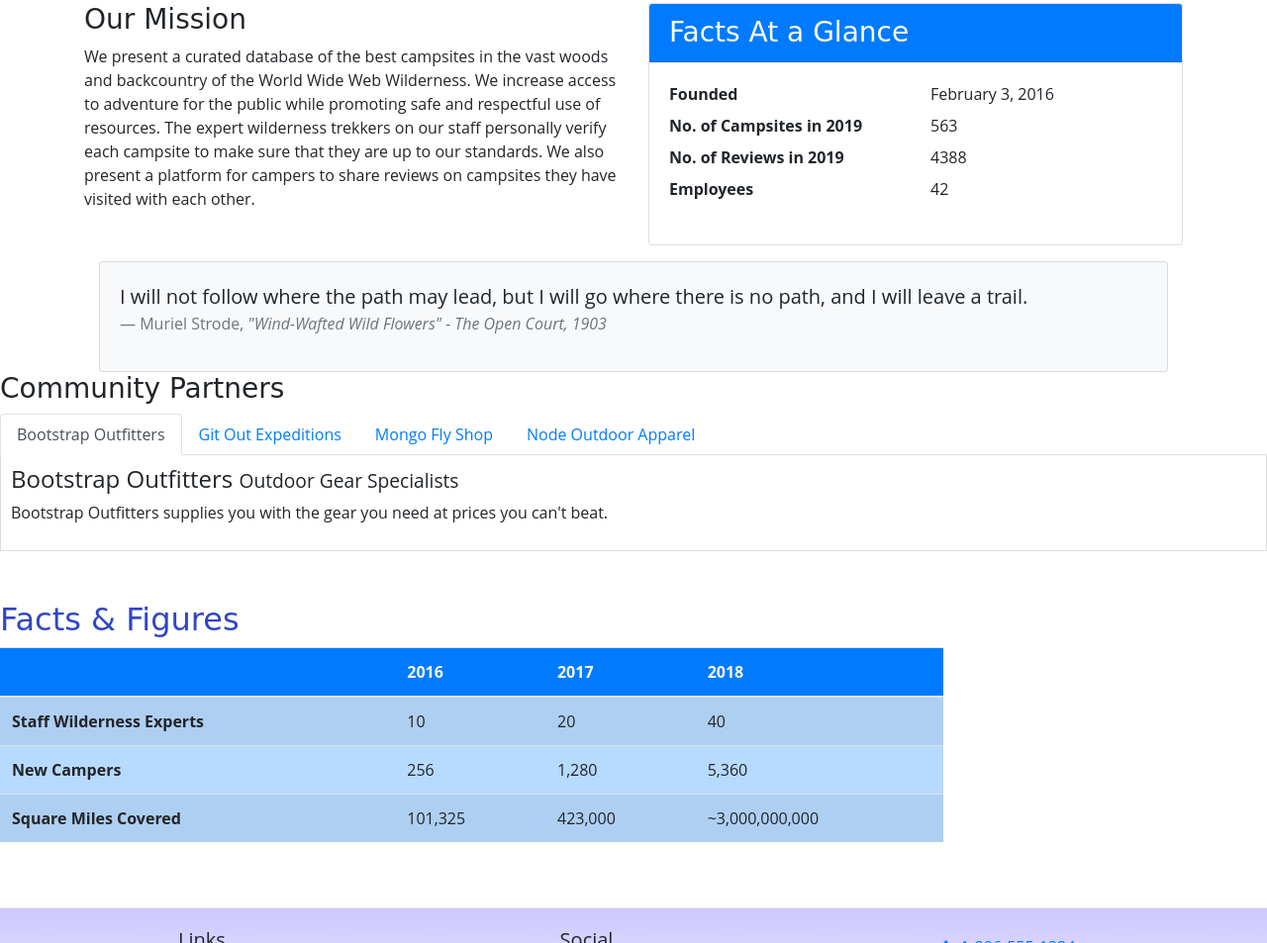
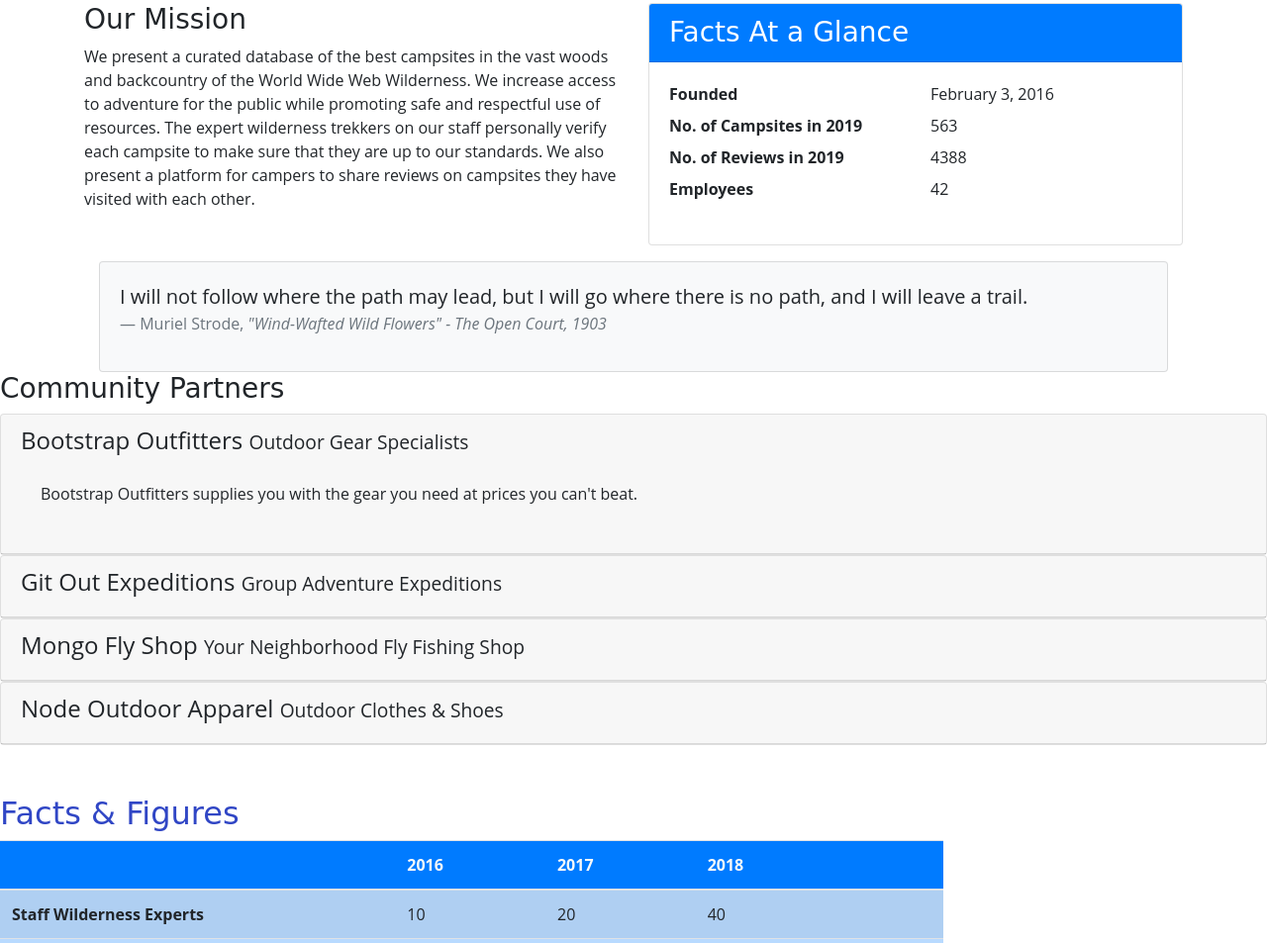
Before and after one commit to Aron21088/nucampsite, a website: page aboutus.html in a window 1280 px wide. Shown: the part 384-1337 px from the top of the page at 99% size. Drawn offline with nearby package versions, Linux system fonts and the light colour scheme.

Commit message:
how to create accordion

```diff
--- a/aboutus.html
+++ b/aboutus.html
@@ -103,32 +103,60 @@
         <div class="row">
             <div class="col">
                 <h3>Community Partners</h3>
-                <ul class="nav nav-tabs">
-                    <li class="nav-item"><a class="nav-link active" href="#bootstrap" role="tab" data-toggle="tab">Bootstrap Outfitters</a></li>
-                    <li class="nav-item"><a class="nav-link" href="#git" role="tab" data-toggle="tab"> Git Out Expeditions</a></li>
-                    <li class="nav-item"><a class="nav-link" href="#mongo" role="tab" data-toggle="tab">Mongo Fly Shop</a></li>
-                    <li class="nav-item"><a class="nav-link" href="#node" role="tab" data-toggle="tab">Node Outdoor Apparel</a></li>
-                </ul>
-                <div class="tab-content">
-                    <div role="tab" class="tab-pane fade show active" id="bootstrap">
-                        <h4>Bootstrap Outfitters <small>Outdoor Gear Specialists</small></h4>
-                        <p class="d-none d-sm-block">Bootstrap Outfitters supplies you with the gear you need at prices you
-                            can't beat.</p>
+                <div class="card">
+                    <div role="tab" class="card-header">
+                        <h4>
+                            <a data-toggle="collapse" data-target="#bootstrap">
+                                Bootstrap Outfitters <small>Outdoor Gear Specialists</small>
+                            </a>
+                        </h4>
+                        <div class="collapse show" id="bootstrap" data-parent="#accordion">
+                            <div class="card-body">
+                                <p class="d-none d-sm-block">Bootstrap Outfitters supplies you with the gear you need at prices you can't beat.</p>
+                            </div>
+                        </div>
                     </div>
-                    <div role="tab" class="tab-pane fade show" id="git">
-                        <h4>Git Out Expeditions <small>Group Adventure Expeditions</small></h4>
-                        <p class="d-none d-sm-block">Join Git Out Expeditions to explore new horizons with a group of other
-                            adventurers!</p>
+                </div>
+                <div class="card">
+                    <div role="tab" class="card-header">
+                        <h4>
+                            <a class="collapsed" data-toggle="collapse" data-target="#git">
+                                Git Out Expeditions <small>Group Adventure Expeditions</small>
+                            </a>
+                        </h4>
+                        <div class="collapse" id="git" data-parent="#accordion">
+                            <div class="card-body">
+                                <p class="d-none d-sm-block">Join Git Out Expeditions to explore new horizons with a group of other adventurers!</p>
+                           </div>
+                        </div>
                     </div>
-                    <div role="tab" class="tab-pane fade show" id="mongo">
-                        <h4>Mongo Fly Shop <small>Your Neighborhood Fly Fishing Shop</small></h4>
-                        <p class="d-none d-sm-block">Need a new fishing pole, a tacklebox, or flies of all kinds? Stop by Mongo
-                            Fly Shop.</p>
+                </div>
+                <div class="card">
+                    <div role="tab" class="card-header">
+                        <h4>
+                            <a class="collapsed" data-toggle="collapse" data-target="#mongo">
+                                Mongo Fly Shop <small>Your Neighborhood Fly Fishing Shop</small>
+                            </a>
+                        </h4>
+                        <div class="collapse" id="mongo" data-parent="#accordion">
+                            <div class="card-body">
+                                <p class="d-none d-sm-block">Need a new fishing pole, a tacklebox, or flies of all kinds? Stop by Mongo Fly Shop.</p>
+                            </div>
+                        </div>
                     </div>
-                    <div role="tab" class="tab-pane fade show" id="node">
-                        <h4>Node Outdoor Apparel <small>Outdoor Clothes & Shoes</small></h4>
-                        <p class="d-none d-sm-block">From polar fleeces to swimsuits, hiking boots to waders, a visit to Node
-                            will be sure to get you covered.</p>
+                </div>
+                <div class="card">
+                    <div role="tab" class="card-header">
+                        <h4>
+                            <a class="collapsed" data-toggle="collapse" data-target="#node">
+                                Node Outdoor Apparel <small>Outdoor Clothes & Shoes</small>
+                            </a>
+                        </h4>
+                        <div class="collapse" id="node" data-parent="#accordion">
+                            <div class="card-body">
+                                <p class="d-none d-sm-block">From polar fleeces to swimsuits, hiking boots to waders, a visit to Node will be sure to get you covered.</p>
+                            </div>
+                        </div>
                     </div>
                 </div>
             </div>
```
